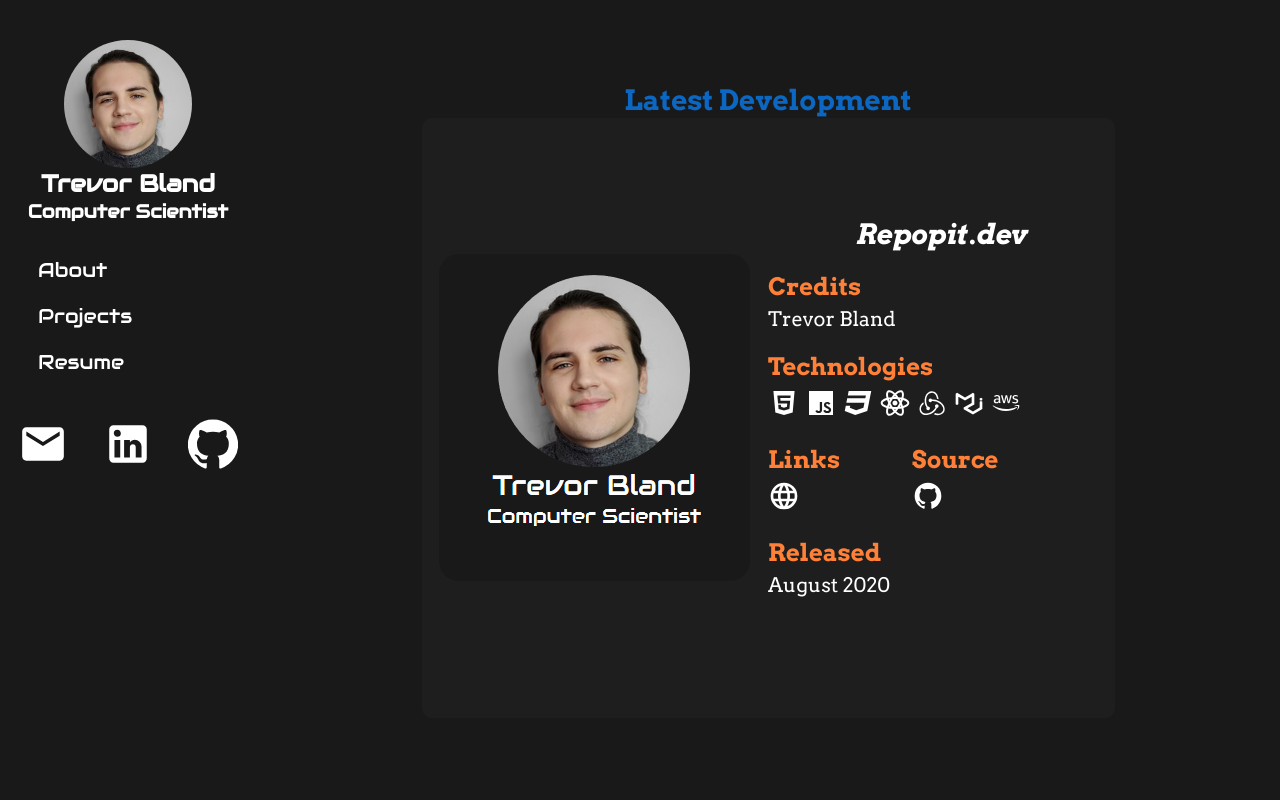
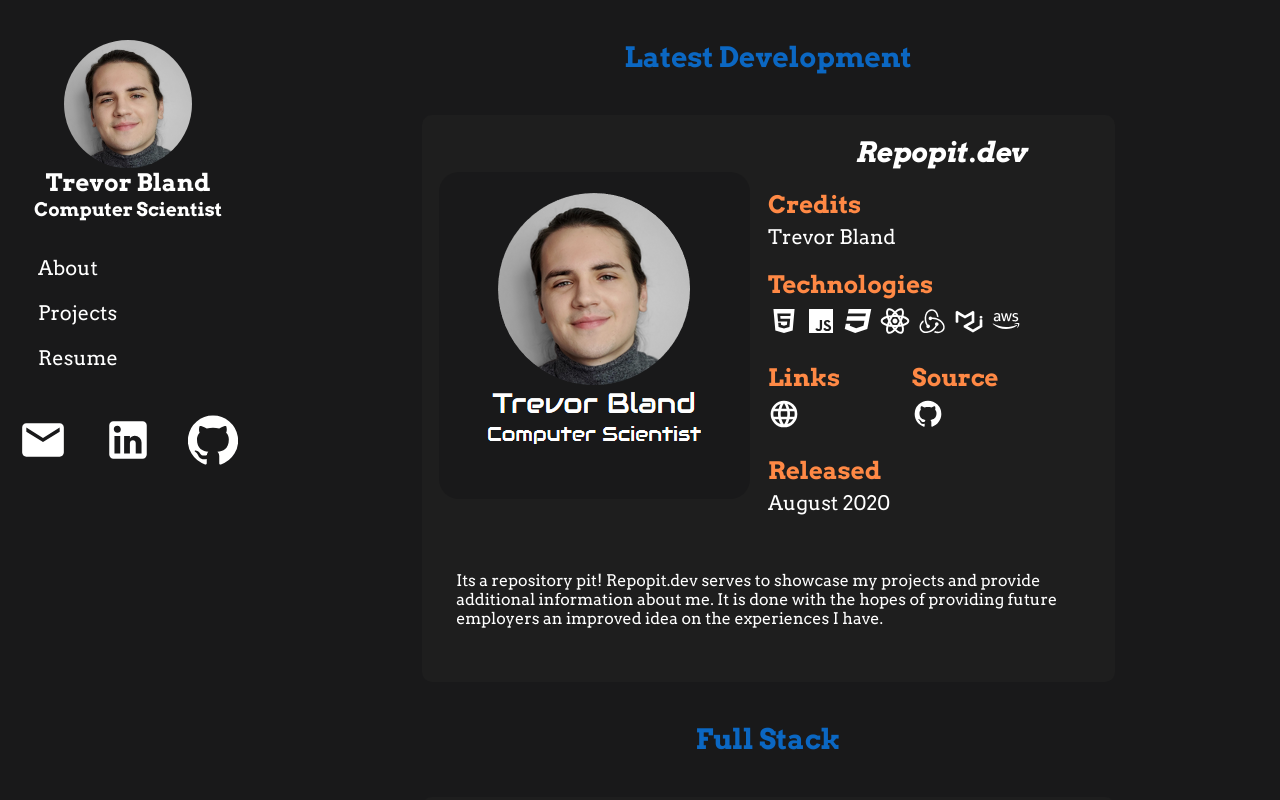
Before and after one commit to trebland/portfolio-web, a React (Create React App) app in the folder client/: page / in a window 1280 px wide. Both pictures are taken after a click on the button "Projects". Shown: the top 800 px of the page. Built offline with nearby package versions, Linux system fonts and the light colour scheme.

Commit message:
Aesthetic changes
Reworked section items on the standard platform to allow for more responsive design. Added project descriptions and made it more apparent that the user can scroll on the project page. Changed side-font.

```diff
--- a/client/src/App.css
+++ b/client/src/App.css
@@ -53,7 +53,7 @@ h4 {
 }
 
 .primary-font {
-  font-family: 'Audiowide', cursive;
+  font-family: 'Arvo', serif;
 }
 
 .secondary-font {
@@ -66,7 +66,7 @@ h4 {
 }
 
 .caption {
-  color: #FF8036;
+  color: #FF8945;
   padding-bottom: 5px;
 }
 
@@ -151,6 +151,10 @@ h4 {
   transition: opacity .3s, visibility .3s;
 }
 
+a {
+  color: #8ebf42;
+}
+
 a.img__description:hover {
   color: white;
   text-decoration: none;
@@ -219,14 +223,18 @@ button {
   background-color: #FF9C63 !important;
 }
 
+.full-height {
+  height: 100vh;
+}
+
 .header {
   color: #0B67C2;
   font-family: 'Arvo', serif;
   font-size: 28px;
+  padding: 20px 0px;
 }
 
 .section {
-  height: 100vh;
   padding: 0px 50px;
 }
 
@@ -234,15 +242,25 @@ button {
   border-radius: 10px;
 }
 
-.title {
-  color: white;
+.about-item.title{
+  color: #FF8945;
+  font-size: 2.5vmin;
 }
 
-.subtitle {
-  color: white;
+.about-item.subtitle{
+  font-size: 2vmin;
+}
+
+#right-menu .about-item.body{
+  font-size: 2vmin;
+  line-height: 5vmin;
 }
 
 /* Mobile */
+
+.white {
+  color: white;
+}
 
 #top-menu .title {
 
--- a/client/src/components/mobile/main-content/About.js
+++ b/client/src/components/mobile/main-content/About.js
@@ -25,7 +25,7 @@ export default function About() {
               <SectionContainer>
                   <Grid className="section-item tertiary-color" style={{padding: 40}} container item direction="column" justify="flex-start" alignItems="center">
                     <h1 className="about-item caption">Fullstack, Game, and Mobile Application Developer.</h1>
-                    <h2 className="about-item">Traveling, Competitive Gaming, Gardening, Modeling, and Voice Acting.</h2>
+                    <h2 className="about-item">Traveling, Competitive Gaming, and Gardening</h2>
                     <span className="about-item" style={{fontSize: 14, lineHeight: 1.4}}>I studied at Hillsborough Community College, University of Central Florida, and then a brief semester abroad at The Hong Kong Polytechnic University. Throughout my studies I found passion in new hobbies and learned how to learn. The new experiences, people, and places that I've encountered help me to become the person I am today.</span>
                     <img style={imageStyles.coverStyle} src={AboutCover} alt={"The Hong Kong Polytechnic University Student Group"}></img>
                   </Grid>
--- a/client/src/components/standard/header-components/SideBar.js
+++ b/client/src/components/standard/header-components/SideBar.js
@@ -45,8 +45,8 @@ export function SideBar() {
         <Grid container direction="column" justify="flex-start" alignItems="center" spacing={3}>
             <Grid container item direction="column" justify="flex-start" alignItems="center" xs>
             <img style={imageStyles.profile} src={ProfilePhoto} alt="Trevor Bland" />
-                <h2 className="primary-font title">Trevor Bland</h2>
-                <h3 className="primary-font subtitle">Computer Scientist</h3>
+                <h2 className="primary-font white">Trevor Bland</h2>
+                <h3 className="primary-font white">Computer Scientist</h3>
             </Grid>
 
             <Grid container item direction="column" justify="flex-start" alignItems="flex-start" style={{paddingLeft: 40}} xs>
--- a/client/src/components/standard/main-content/Projects.js
+++ b/client/src/components/standard/main-content/Projects.js
@@ -13,40 +13,48 @@ export default function Projects() {
             <Grid container item direction="column" justify="flex-start" alignItems="center">
 
                 <SectionContainer>
-                    <h2><SectionHeader headerTitle={"Latest Development"} linkDestination={"/fullstack"}/></h2>
+                    <SectionHeader headerTitle={"Latest Development"} linkDestination={"/fullstack"}/>
                     <SectionItem img={Repopit} title={"Repopit.dev"} internalLink={"/projects/repopit"} contributors={["Trevor Bland"]}
                         technologies={<span><HtmlIcon /><JsIcon /><CssIcon /><ReactIcon /><ReduxIcon /><MaterialUiIcon /><AwsIcon /></span>}
                         liveLinks={<LW link={"https://repopit.dev"}><WebIcon /></LW>} sourceLink={<LW isGithub={true} link={"portfolio-web"}><GithubIcon /></LW>}
-                        date={"August 2020"} position={1}/>
+                        date={"August 2020"} position={1}>
+                            Its a repository pit! Repopit.dev serves to showcase my projects and provide additional information about me. It is done with the hopes of providing future employers an improved idea on the experiences I have.
+                    </SectionItem>
                 </SectionContainer>
 
                 <SectionContainer>
-                    <h2><SectionHeader headerTitle={"Full Stack"} linkDestination={"/fullstack"}/></h2>
+                    <SectionHeader headerTitle={"Full Stack"} linkDestination={"/fullstack"}/>
                     <SectionItem img={OperationPortal} title={"Operation Portal"} internalLink={"/projects/repopit"}
                         contributors={["Thomas Anchor","Scott Lee","Baldwin Suen","Jacqueline Van Der Meulen","Trevor Bland"]}
                         technologies={<span><HtmlIcon /><JsIcon /><CssIcon /><DotNetIcon /><PostgreSqlIcon /><ReactIcon /><FlutterIcon /><ReduxIcon /><MaterialUiIcon /><AwsIcon /></span>}
                         liveLinks={<span><LW isAndroid={true} link={"org.orlandochildrenschurch.operationportal"}><AndroidIcon /></LW><LW isApple={true} link={"orlando-childrens-church/id1505236896?app=itunes&ign-mpt=uo%3D4"}><IosIcon /></LW><LW link={"https://www.operation-portal.com"}><WebIcon /></LW></span>}
                         sourceLink={<LW isGithub={true} link={"OperationPortal"}><GithubIcon /></LW>}
-                        date={"April 2020"} position={2}/>
+                        date={"April 2020"} position={2}>
+                            A Mobile-Web application designed to improve Orlando Childrens Church ability to help at risk youth. Operation Portal helps their Saturday routines, giving them the ability to help more feed and care for more kids during their volunteer routine. Please visit <LW link="http://orlandochildrenschurch.org/">Orlando Children's Church</LW> if you'd like to contribute to their cause.
+                    </SectionItem>
                 </SectionContainer>
 
                 <SectionContainer>
-                    <h2><SectionHeader headerTitle={"Mobile Applications"} linkDestination={"/mobile"}/></h2>
+                    <SectionHeader headerTitle={"Mobile Applications"} linkDestination={"/mobile"}/>
                     <SectionItem img={FocusPocus} title={"Focus Pocus"} internalLink={"/projects/repopit"} position={3}
                         contributors={["Phillip Tat", "Zachary Arehart", "Rob Lee", "Trevor Bland"]}
                         technologies={<span><HtmlIcon /><JsIcon /><CssIcon /><MongoDbIcon /><ExpressIcon /><ReactIcon /><NodeJsIcon /><FlutterIcon /><AwsIcon /></span>}
                         sourceLink={<LW isGithub={true} link={"FocusPocus"}><GithubIcon /></LW>}
-                        date={"December 2019"} position={3} />
+                        date={"December 2019"} position={3}>
+                            "Hocus Pocus, Now You're More Focused!" Focus Pocus was created to manage your daily routines using an automatic timer switch. You'd input your routines and the allotment for them, and it would notify you when the routine should be completed and breaks should be taken.
+                    </SectionItem>
                 </SectionContainer>
 
                 <SectionContainer>
-                    <h2><SectionHeader headerTitle={"Games"} linkDestination={"/games"}/></h2>
+                    <SectionHeader headerTitle={"Games"} linkDestination={"/games"}/>
                     <SectionItem img={AntiBody} title={"Anti-Body"} internalLink={"/projects/repopit"} position={4}
                         contributors={["David Lopez", "Trevor Bland", "Joseph Peaden", "Stephanie Peaden", "Chris Peaden", "Zachary Goodless"]}
                         technologies={<span><UnityIcon /><CSharpIcon /></span>}
                         liveLinks={<span><LW link={"https://globalgamejam.org/2018/games/anti-body"}><WebIcon /></LW></span>}
                         sourceLink={<LW isGithub={true} link={"Anti-Body"}><GithubIcon /></LW>}
-                        date={"January 2018"} position={4}/>
+                        date={"January 2018"} position={4}>
+                            Antibodies. Anti-Body displayed the game jam's theme of transmission via viruses and bacteria. Utilizing tower defense game mechanics, we managed to create this game in 72 hours with some members having minimal experience in C#.
+                    </SectionItem>
                 </SectionContainer>
 
             </Grid>
--- a/client/src/components/standard/sub-components/SectionContainer.js
+++ b/client/src/components/standard/sub-components/SectionContainer.js
@@ -1,8 +1,8 @@
 import React from 'react';
 import { Grid } from '@material-ui/core';
 
-const SectionContainer = ({children}) => (
-    <Grid container item direction={"column"} justify="center" alignItems="center" className="section secondary-font">
+const SectionContainer = ({fullHeight, children}) => (
+    <Grid container item direction={"column"} justify="center" alignItems="center" className={"section secondary-font" + (fullHeight ? " full-height" : "")}>
         {children}
     </Grid>
 )
--- a/client/src/components/standard/sub-components/SectionHeader.js
+++ b/client/src/components/standard/sub-components/SectionHeader.js
@@ -2,7 +2,7 @@ import React from 'react';
 import { Grid, Button } from '@material-ui/core';
 
 const SectionHeader = ({headerTitle, linkDestination}) => (
-  <Grid container item direction="row" justify="center" alignItems="center" className="secondary-font">
+  <Grid container item direction="row" justify="center" alignItems="center" className="header secondary-font">
       <h2 className="button__text header">{headerTitle}</h2>
   </Grid>
 )
--- a/client/src/components/standard/sub-components/SectionItem.js
+++ b/client/src/components/standard/sub-components/SectionItem.js
@@ -46,9 +46,11 @@ const textStyles = {
 // technologies: List of technology icons that the project is composed of
 // externalLinks: List of external links, linking to live project locations
 // date: date the project was released
+// children: the text description passed as a child
 
-const SectionItem = ({img, title, internalLink, contributors, technologies, liveLinks, sourceLink, date, position}) => (
-    <Grid container item direction={position%2 ? "row" : "row-reverse"} justify="center" alignItems="center" className="section-item tertiary-color" xs={9}>
+const SectionItem = ({img, title, internalLink, contributors, technologies, liveLinks, sourceLink, date, position, children}) => (
+  <Grid container item direction="column" justify="center" alignItems="center" className="section-item tertiary-color" style={{padding: '20px 0px'}} xs={9}>
+    <Grid container item direction={position%2 ? "row" : "row-reverse"} justify="center" alignItems="center">
       <Grid container item direction="column" justify="center" alignItems="center" sm={6}>
         <Grid container item direction="row" justify="center" alignItems="center" xs={12}>
             <img style={imageStyles.coverStyle} src={img} alt={title}/>
@@ -56,6 +58,10 @@ const SectionItem = ({img, title, internalLink, contributors, technologies, live
       </Grid>
       <SectionDescription title={title} contributors={contributors} technologies={technologies} liveLinks={liveLinks} sourceLink={sourceLink} date={date} position={position}/>
     </Grid>
+    <Grid item style={{padding: '5%'}}>
+      {children}
+    </Grid>
+  </Grid>
 )
 
 // Intended to be used in a future version
```
Also changed, not shown: client/src/components/standard/main-content/About.js (+4 -4 lines).
